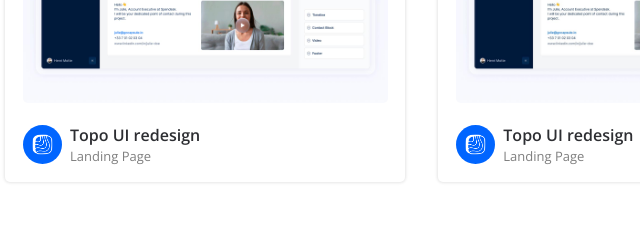
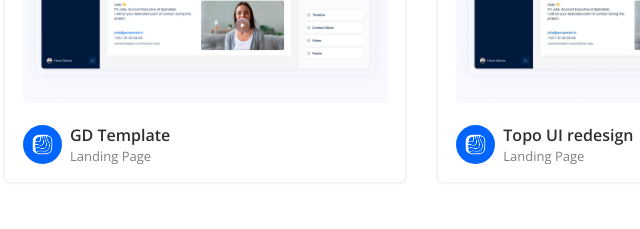
Before and after one commit to tamimhasandev/portfolio, a plain HTML site: page index.html in a window 1280 px wide. Shown: the part 1660-1889 px from the top of the page, 0-640 px from the left. Drawn offline with nearby package versions, Linux system fonts and the light colour scheme.

Commit message:
Gd templace title added

```diff
--- a/index.html
+++ b/index.html
@@ -434,7 +434,7 @@
                     />
                   </div>
                   <div class="text">
-                    <h3>Topo UI redesign</h3>
+                    <h3>GD Template</h3>
                     <p>Landing Page</p>
                   </div>
                 </div>
```
